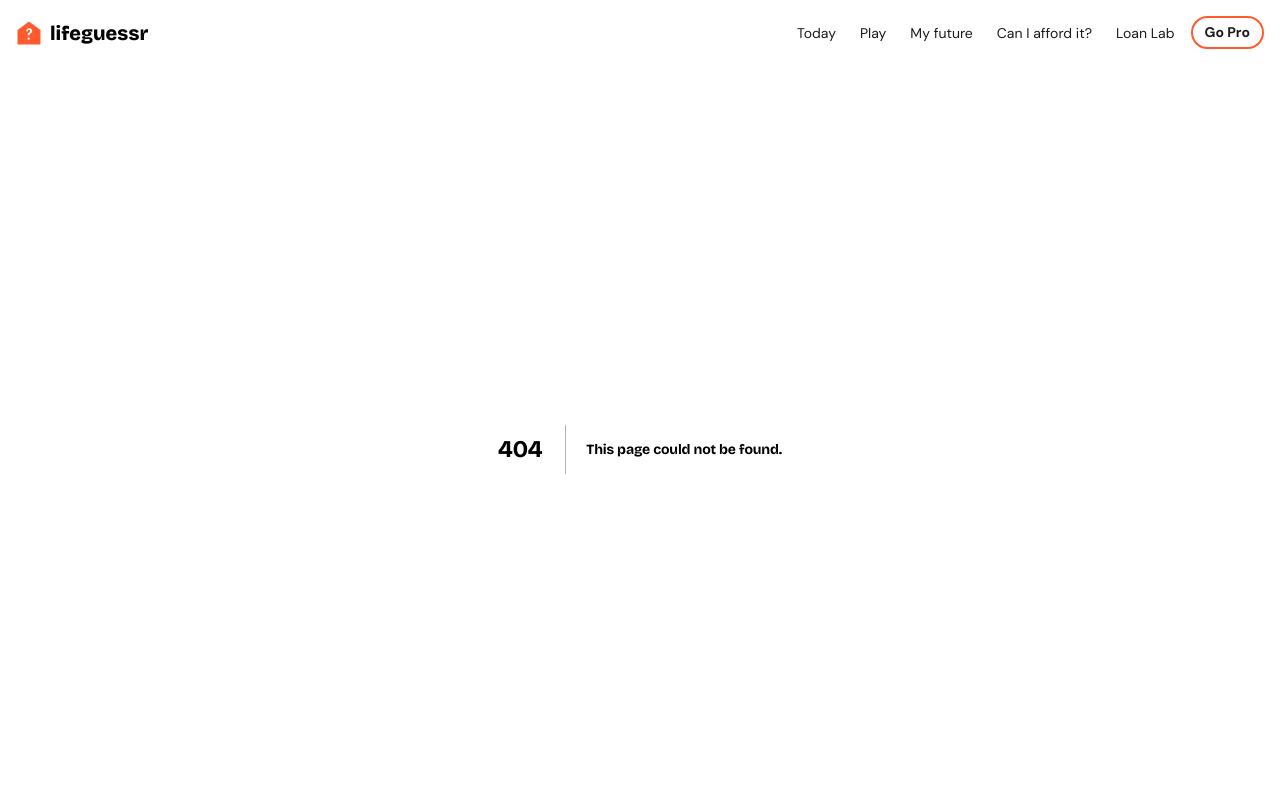
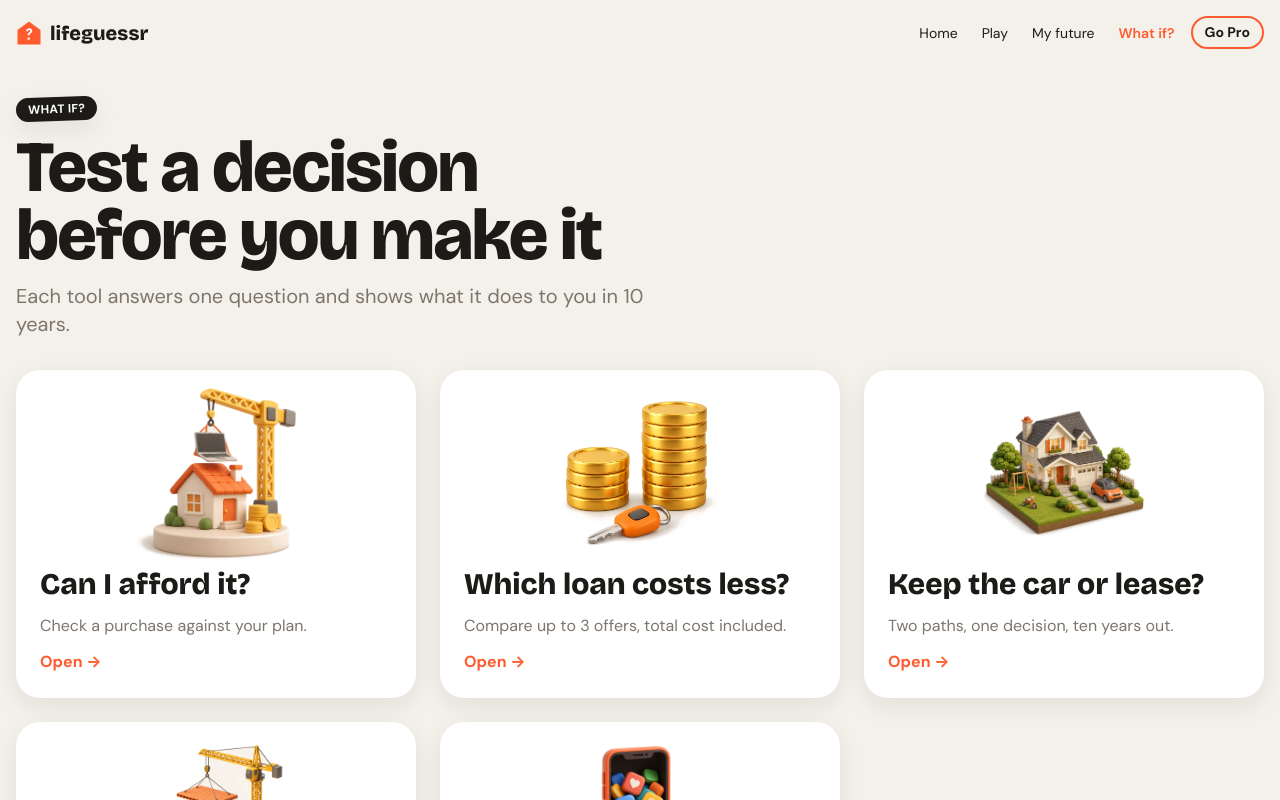
Before and after one commit to schlmpcs/gtbsbe-businesscup, a Next.js app in the folder apps/web/: page /tools in a window 1280 px wide. Before the commit this address had no page. Shown: the top 800 px of the page. Built offline with nearby package versions, Linux system fonts and the light colour scheme.

Commit message:
IA: What if? hub (/tools) and nav Home · Play · My future · What if?

```diff
--- a/apps/web/app/_components/SiteHeader.tsx
+++ b/apps/web/app/_components/SiteHeader.tsx
@@ -9,8 +9,9 @@ import { buttonClassName, cx } from '@/ui-kit';
 
 const t = common.siteNav;
 
-function isActive(pathname: string, href: string): boolean {
-  return href === '/' ? pathname === '/' : pathname === href || pathname.startsWith(`${href}/`);
+function isActive(pathname: string, href: string, match: readonly string[] = []): boolean {
+  if (href === '/') return pathname === '/';
+  return [href, ...match].some((h) => pathname === h || pathname.startsWith(`${h}/`));
 }
 
 export function SiteHeader() {
@@ -31,7 +32,7 @@ export function SiteHeader() {
       <nav aria-label={t.label} className="ml-auto hidden md:block">
         <ul className="flex items-center gap-xl text-sm">
           {t.links.map((l) => {
-            const active = isActive(pathname, l.href);
+            const active = isActive(pathname, l.href, 'match' in l ? l.match : undefined);
             return (
               <li key={l.href}>
                 <Link
--- /dev/null
+++ b/apps/web/app/tools/page.tsx
@@ -0,0 +1,16 @@
+// "What if?" hub: every tool as the question it answers. Thin route.
+import Link from 'next/link';
+import { ToolsHub } from '@/features/tools/ui/ToolsHub';
+import { SCREEN_ROUTES } from '@/lib/screens';
+
+const hrefs = {
+  afford: SCREEN_ROUTES.S11,
+  loan: SCREEN_ROUTES.S12,
+  decide: SCREEN_ROUTES.S13,
+  checkin: SCREEN_ROUTES.S14,
+  exact: SCREEN_ROUTES.S9,
+};
+
+export default function ToolsPage() {
+  return <ToolsHub hrefs={hrefs} Link={Link} />;
+}
--- a/apps/web/src/copy/common.ts
+++ b/apps/web/src/copy/common.ts
@@ -12,11 +12,10 @@ export const common = {
     label: 'Main',
     home: 'LifeGuessr home',
     links: [
-      { href: '/', label: 'Today' },
+      { href: '/', label: 'Home' },
       { href: '/play', label: 'Play' },
       { href: '/future', label: 'My future' },
-      { href: '/afford', label: 'Can I afford it?' },
-      { href: '/loan', label: 'Loan Lab' },
+      { href: '/tools', label: 'What if?', match: ['/afford', '/loan', '/decide', '/checkin'] },
     ],
     pro: 'Go Pro',
   },
--- a/apps/web/src/copy/index.ts
+++ b/apps/web/src/copy/index.ts
@@ -14,12 +14,13 @@ import { overpaying } from './overpaying';
 import { pro } from './pro';
 import { renewals } from './renewals';
 import { subscriptions } from './subscriptions';
+import { tools } from './tools';
 import { upload } from './upload';
 
-export { afford, ai, common, duel, forecast, game, kitShowcase, ladder, loan, mocks, overpaying, pro, renewals, subscriptions, upload };
+export { afford, ai, common, duel, forecast, game, kitShowcase, ladder, loan, mocks, overpaying, pro, renewals, subscriptions, tools, upload };
 
 export const copy = {
-  common, game, duel, ladder, forecast, afford, loan, upload, mocks, overpaying, pro, ai, kitShowcase, renewals, subscriptions,
+  common, game, duel, ladder, forecast, afford, loan, upload, mocks, overpaying, pro, tools, ai, kitShowcase, renewals, subscriptions,
 } as const;
 
 /** Every screen title by screen ID (S1–S15, S21, S23), merged from the feature files. */
--- /dev/null
+++ b/apps/web/src/copy/tools.ts
@@ -0,0 +1,17 @@
+// "What if?" hub (/tools): every tool answers one question about your plan, the same way:
+// your input → one verdict → what it does to you in 10 years → add it to your plan.
+export const tools = {
+  hub: {
+    eyebrow: 'What if?',
+    title: 'Test a decision before you make it',
+    lead: 'Each tool answers one question and shows what it does to you in 10 years.',
+    open: 'Open',
+    items: {
+      afford: { question: 'Can I afford it?', line: 'Check a purchase against your plan.' },
+      loan: { question: 'Which loan costs less?', line: 'Compare up to 3 offers, total cost included.' },
+      decide: { question: 'Keep the car or lease?', line: 'Two paths, one decision, ten years out.' },
+      checkin: { question: 'Am I on track this month?', line: 'Your month against your usual one.' },
+      exact: { question: 'Are my numbers right?', line: 'Swap our estimates for your statement.' },
+    },
+  },
+} as const;
--- /dev/null
+++ b/apps/web/src/features/tools/ui/ToolsHub.tsx
@@ -0,0 +1,56 @@
+// "What if?" hub (/tools): every tool on one page, each as the question it answers. Presentational:
+// the route passes the hrefs and its Link component.
+import type { ComponentType, ReactNode } from 'react';
+import { tools as copy } from '@/copy';
+import { Art, type ArtName, Sticker } from '@/ui-kit';
+
+export type ToolKey = keyof typeof copy.hub.items;
+
+export type ToolsHubProps = {
+  hrefs: Record<ToolKey, string>;
+  Link: ComponentType<{ href: string; className?: string; children?: ReactNode }>;
+};
+
+const ORDER: ToolKey[] = ['afford', 'loan', 'decide', 'checkin', 'exact'];
+const ART: Record<ToolKey, ArtName> = {
+  afford: 'afford-crane',
+  loan: 'coins',
+  decide: 'home-family',
+  checkin: 'house-crane',
+  exact: 'little-things',
+};
+
+export function ToolsHub({ hrefs, Link }: ToolsHubProps) {
+  const t = copy.hub;
+  return (
+    <main className="mx-auto w-full max-w-(--container-7xl) px-lg py-xl sm:py-3xl">
+      <header className="flex max-w-(--container-2xl) flex-col items-start gap-md">
+        <Sticker tone="ink" tilt={-2}>
+          {t.eyebrow}
+        </Sticker>
+        <h1 className="font-display text-5xl font-extrabold leading-display tracking-tight sm:text-7xl">{t.title}</h1>
+        <p className="text-xl text-text-muted">{t.lead}</p>
+      </header>
+      <ul className="mt-2xl grid gap-xl sm:grid-cols-2 lg:grid-cols-3">
+        {ORDER.map((key) => {
+          const item = t.items[key];
+          return (
+            <li key={key}>
+              <Link
+                href={hrefs[key]}
+                className="group flex h-full flex-col gap-md rounded-xl bg-surface p-xl shadow-md transition-transform hover:-translate-y-xs"
+              >
+                <Art name={ART[key]} className="mx-auto flex h-40 w-40 items-center" />
+                <span className="font-display text-3xl font-extrabold leading-tight">{item.question}</span>
+                <span className="text-text-muted">{item.line}</span>
+                <span className="mt-auto font-bold text-primary group-hover:underline">
+                  {t.open} <span aria-hidden="true">→</span>
+                </span>
+              </Link>
+            </li>
+          );
+        })}
+      </ul>
+    </main>
+  );
+}
```
Also changed, not shown: 1 other file (tests, documents, lock files or other folders).
